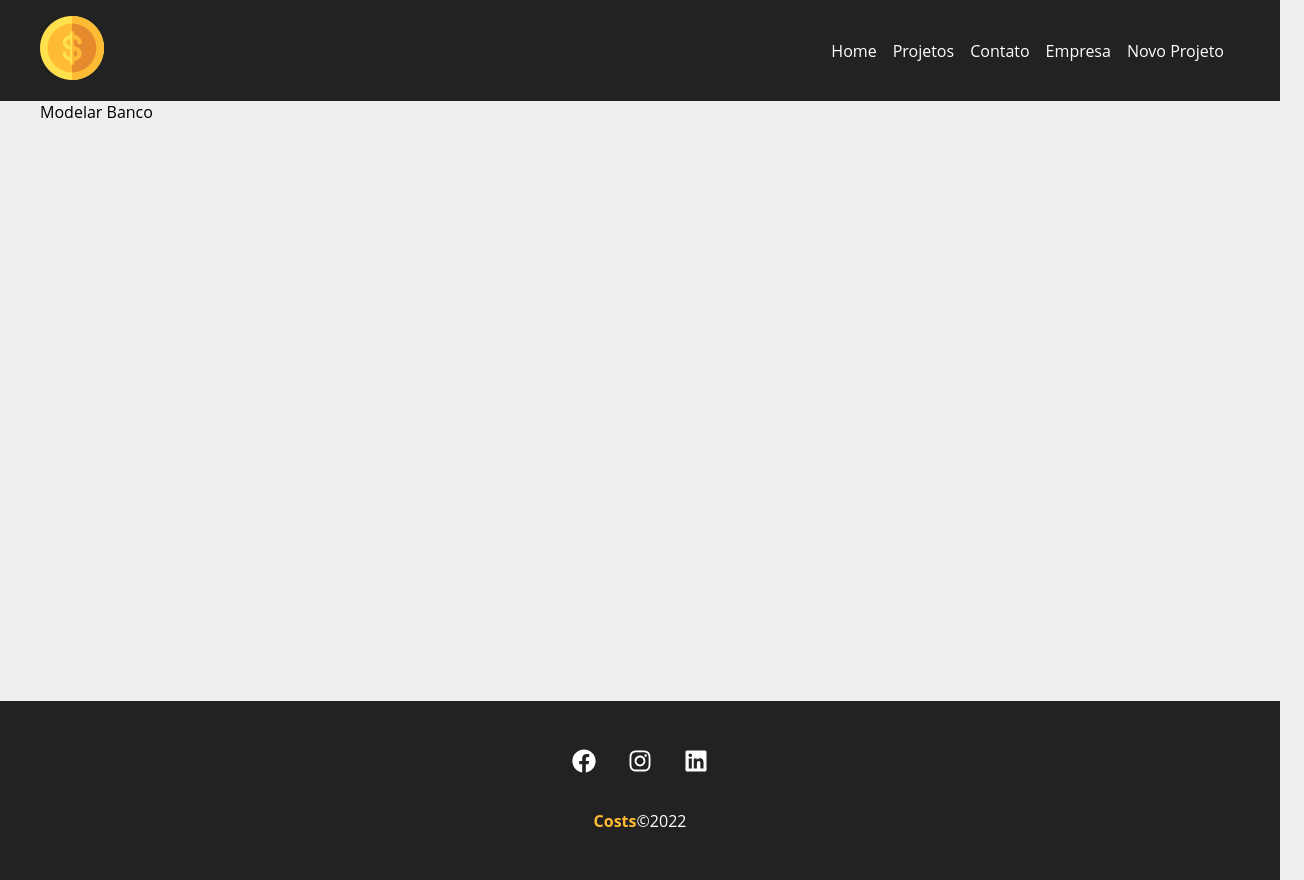
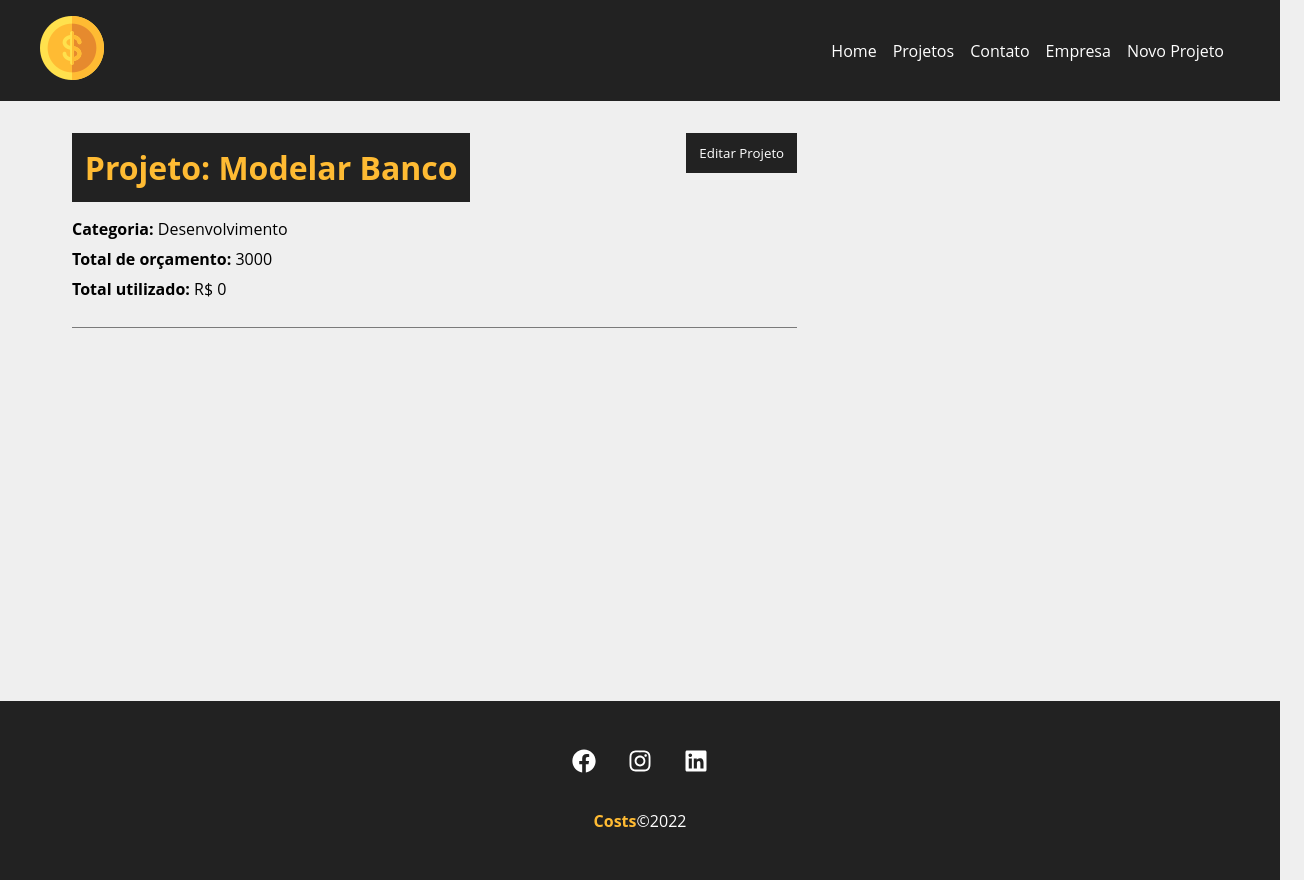
Before and after one commit to jhoneshenrique/projectmanager, a React (Create React App) app: page /project/1 in a window 1280 px wide. Shown: the whole page, 1304 px wide, since content can reach past the window. Built offline with nearby package versions, Linux system fonts and the light colour scheme; data requests are answered from the project's data file; the HTML template or start-up script is replaced by a standard one.

Commit message:
Project Compomenet implementation and Loading data from api to be edited

```diff
--- a/src/components/pages/Project.js
+++ b/src/components/pages/Project.js
@@ -1,7 +1,10 @@
 import styles from './Project.module.css'
 
 import {useParams} from 'react-router-dom';
-import {useState, useEffect} from 'react'
+import {useState, useEffect} from 'react';
+
+import Loading from '../layout/Loading'
+import Container from '../layout/Container'
 
 
 function Project(){
@@ -10,7 +13,10 @@
 
     const [project, setProject] = useState([])
 
+    const [showProjectForm, setShowProjectForm] = useState(false)
+
     useEffect(()=>{
+       setTimeout(()=>{
         fetch(`http://localhost:5000/projects/${id}`,{
             method: 'GET',
             headers: {
@@ -21,12 +27,47 @@
               setProject(data)
           })
           .catch(err => console.log(err))
+       },2000)
     },[id])
 
+    function toggleProjectForm(){
+        setShowProjectForm(!showProjectForm);
+    }
+
     return (
-
-
-        <p>{project.name}</p>
+        <>
+            {project.name ? (
+                <div className={styles.project_datails}>
+                    <Container customClass="column">
+                        <div className={styles.details_container}>
+                            <h1>Projeto: {project.name}</h1>
+                            <button onClick={toggleProjectForm} className={styles.btn}>
+                                {!showProjectForm ? 'Editar Projeto' : 'Fechar'}
+                            </button>
+                            {!showProjectForm ? (
+                                <div className={styles.project_info}>
+                                   <p>
+                                        <span>Categoria: </span>{project.category.name}
+                                   </p>
+                                   <p>
+                                       <span>Total de orçamento: </span>{project.budget}
+                                   </p>
+                                   <p>
+                                       <span>Total utilizado: </span> R$ {project.cost}
+                                   </p>
+                                </div>
+                            ) : (
+                                <div className={styles.project_info}>
+                                    <p>Detalhes do projeto</p>
+                                </div>
+                            )}
+                        </div>
+                    </Container>
+                </div>
+            ) : (
+                <Loading />
+            )}
+        </>
     )
 }
 
--- a/src/components/pages/Project.module.css
+++ b/src/components/pages/Project.module.css
@@ -0,0 +1,48 @@
+.project_datails {
+    padding: 2em;
+}
+
+.project_datails h1,
+.project_datails h2,
+.project_datails p {
+    margin-bottom: 0.5em;
+}
+
+.project_datails h1 {
+    background-color: #222;
+    color: #ffbb33;
+    padding: 0.4em;
+}
+
+.project_datails span {
+    font-weight: bold;
+}
+
+.details_container,
+.service_form_container {
+    border-bottom: 1px solid #7a7a7a;
+    margin-bottom: 1.2em;
+    padding-bottom: 1.2em;
+    display: flex;
+    justify-content: space-between;
+    flex-wrap: wrap;
+}
+
+.btn{
+    background-color: #222;
+    color: #fff;
+    padding: 0.5em 1em;
+    text-decoration: none;
+    transition: 0.5s;
+    cursor: pointer;
+    max-height: 40px;
+    border: none;
+}
+
+.btn:hover{
+    color:#ffbb33
+}
+
+.project_info {
+    width: 100%;
+}
```
